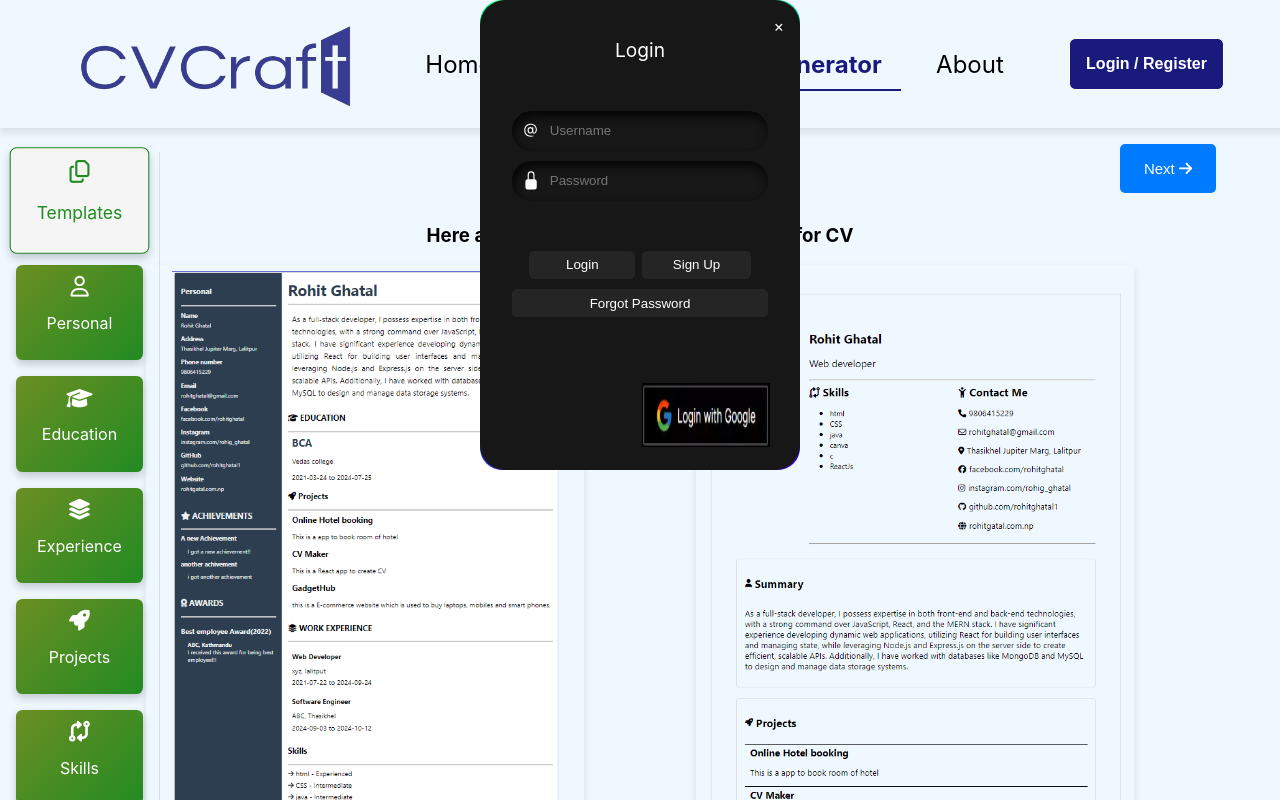
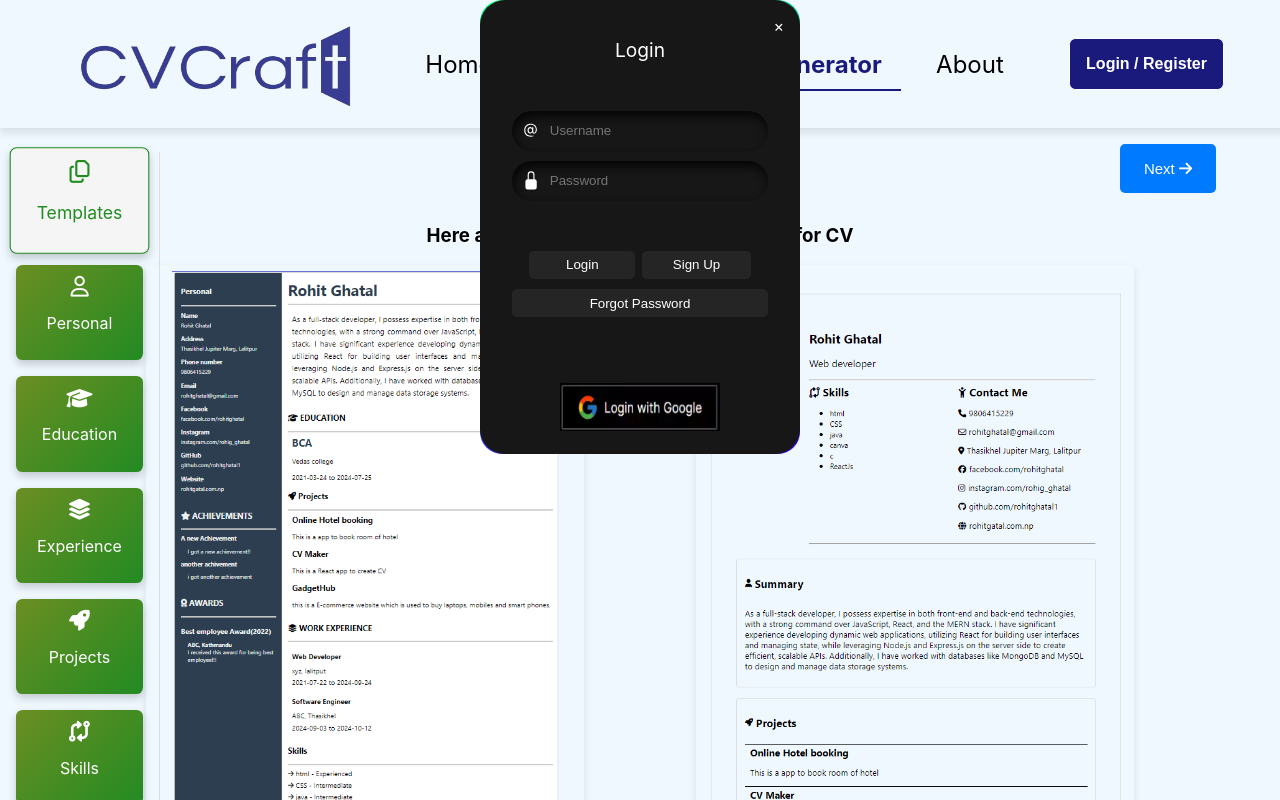
Before and after one commit to rohitghatal1/CVMaker-ReactJS, a React (Create React App) app: page /cvgenerator in a window 1280 px wide. Both pictures are taken after a click on the button "Login / Register". Shown: the top 800 px of the page. Built offline with nearby package versions, Linux system fonts and the light colour scheme.

Commit message:
added css for google login section

```diff
--- a/src/components/loginSignup.css
+++ b/src/components/loginSignup.css
@@ -11,7 +11,7 @@
   transition: 0.4s ease-in-out;
 }
 
-  .closeLoginForm{
+.closeLoginForm {
   color: #fff;
   font-size: 16px;
   position: absolute;
@@ -19,6 +19,7 @@
   right: 1rem;
   cursor: pointer;
 }
+
 .card {
   background-image: linear-gradient(163deg, #00ff75 0%, #3700ff 100%);
   border-radius: 22px;
@@ -141,18 +142,19 @@
   color: white;
 }
 
-  .card .card2 .loginWithGoogleSection{
-    width: 30%;
-    margin: auto;
+.loginWithGoogleSection {
+  display: flex;
+  justify-content: center;
+  margin-top: 0;
+  /* Space between Forgot Password and Google login */
 }
 
-  .card .card2 .loginWithGoogleSection .googleLoginImg{
-    width: 8rem;
-    height: 4rem;
-    overflow: hidden;
+.googleLoginImg {
+  width: 10rem;
+  height: 3rem;
 }
 
-  .card .card2 .loginWithGoogleSection .googleLoginImg img{
+.googleLoginImg img {
   width: 100%;
   height: 100%;
 }
```
Lines whose indentation alone changed are shown as unchanged.
